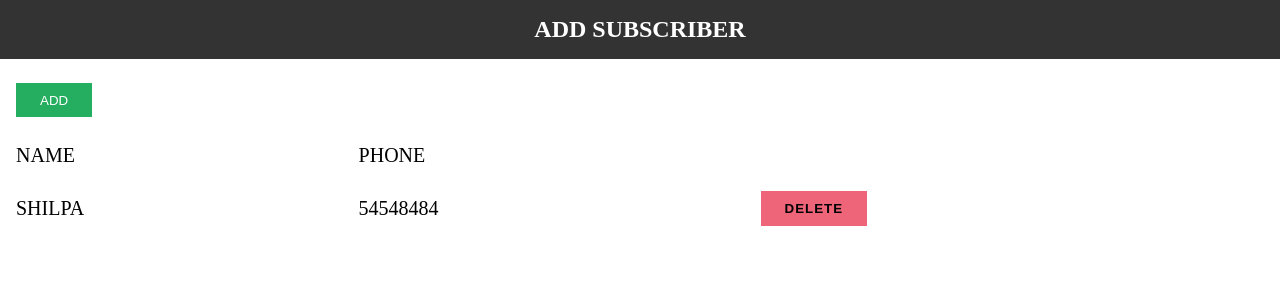
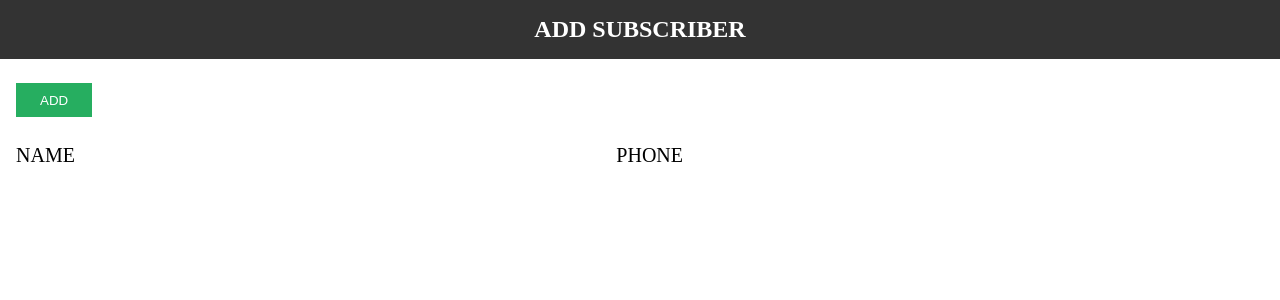
Before and after one commit to RuhanRK/subscriber, a React (Create React App) app: page / in a window 1280 px wide. Shown: the top 300 px of the page. Built offline with nearby package versions, Linux system fonts and the light colour scheme.

Commit message:
feat: Render table list from Redux store

```diff
--- a/src/components/Form/Form.jsx
+++ b/src/components/Form/Form.jsx
@@ -38,7 +38,7 @@ const Form = props => {
                 phone
             });
 
-            // clear input text
+            // clear input text after successfully submit
             setName("");
             setPhone("");
         }
--- a/src/components/Home/Home.jsx
+++ b/src/components/Home/Home.jsx
@@ -1,11 +1,12 @@
 import React from "react";
 import { Link } from "react-router-dom";
+import { connect } from "react-redux";
 
 import Button from "../Button/Button";
 
 import "./Home.css";
 
-const Home = () => {
+const Home = ({ subscriber }) => {
     return (
         <div>
             <div className="container">
@@ -24,13 +25,15 @@ const Home = () => {
                             </tr>
                         </thead>
                         <tbody>
-                            <tr>
-                                <td>Shilpa</td>
-                                <td>54548484</td>
-                                <td>
-                                    <Button text="delete" />
-                                </td>
-                            </tr>
+                            {subscriber.map(subs => (
+                                <tr key={subs.id}>
+                                    <td>{subs.name}</td>
+                                    <td>{subs.phone}</td>
+                                    <td>
+                                        <Button text="delete" />
+                                    </td>
+                                </tr>
+                            ))}
                         </tbody>
                     </table>
                 </div>
@@ -38,4 +41,9 @@ const Home = () => {
         </div>
     );
 };
-export default Home;
+
+// get state value from redux store
+const mapStateToProps = state => ({
+    subscriber: state.subscriber
+});
+export default connect(mapStateToProps)(Home);
```
